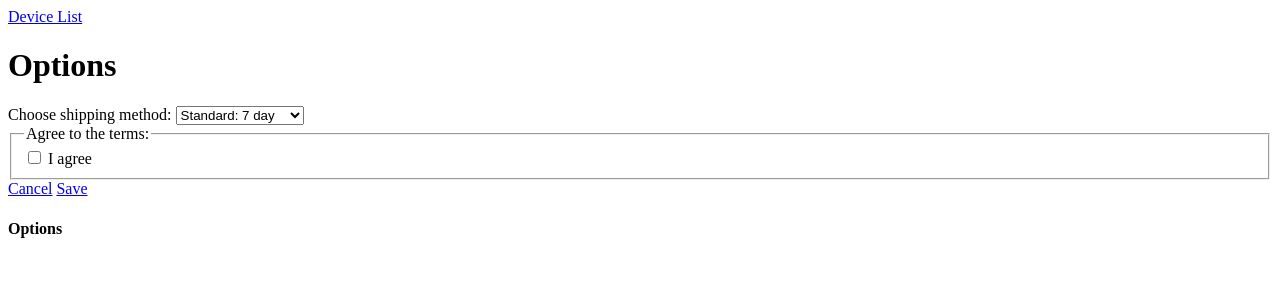
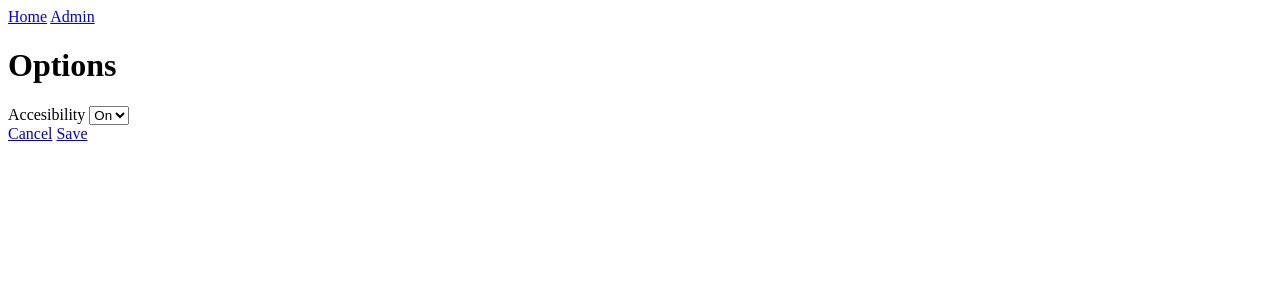
Before and after one commit to RyanBalfanz/sparkler, a Python web app: template src/sparkler/controller/templates/controller/options.html in a window 1280 px wide. Shown: the top 300 px of the page. Run offline with Jinja, Linux system fonts and the light colour scheme; the template is opened without the code that fills it, so the values that code supplies are empty.

Commit message:
Made some UI changes:
 - Removed footers
 - Updated headers
 - Changed navigation labels
 - Use short desc for device list list label
 - Removed filter bar
 - Still not sure what to do about options/settings/prefs

```diff
--- a/src/sparkler/controller/templates/controller/options.html
+++ b/src/sparkler/controller/templates/controller/options.html
@@ -1,25 +1,31 @@
 <div data-role="page" id="options">
 	<div data-role="header" data-theme="b">
-		<a href="#device_list" data-role="button" data-direction="reverse" data-icon="back">Device List</a>
+		<a href="#device_list" data-role="button" data-direction="reverse" data-icon="home">Home</a>
+		<a href="http://127.0.0.1:8000/admin/" rel="external" data-icon="gear" class="ui-btn-right">Admin</a>
 		<h1>Options</h1>
 	</div><!-- /header -->
 
 	<div data-role="content">
+		{# <div data-role="fieldcontain"> #}
+		{#  	<fieldset data-role="controlgroup"> #}
+		{# 		<legend>Admin Access</legend> #}
+		{# 		<input type="checkbox" name="checkbox-1" id="checkbox-1" class="custom" /> #}
+		{# 		<label for="checkbox-1">Enable Admin</label> #}
+		{#     </fieldset> #}
+		{# </div> #}
+		{# <div data-role="fieldcontain"> #}
+		{#  	<fieldset data-role="controlgroup"> #}
+		{# 		<legend>Filter Bar</legend> #}
+		{# 		<input type="checkbox" name="checkbox-1" id="checkbox-1" class="custom" /> #}
+		{# 		<label for="checkbox-1">Show</label> #}
+		{#     </fieldset> #}
+		{# </div> #}
 		<div data-role="fieldcontain">
-			<label for="select-choice-1" class="select">Choose shipping method:</label>
-			<select name="select-choice-1" id="select-choice-1">
-				<option value="standard">Standard: 7 day</option>
-				<option value="rush">Rush: 3 days</option>
-				<option value="express">Express: next day</option>
-				<option value="overnight">Overnight</option>
+			<label for="slider">Accesibility</label>
+			<select name="slider" id="slider" data-role="slider">
+				<option value="off">Off</option>
+				<option value="on" selected>On</option>
 			</select>
-		</div>
-		<div data-role="fieldcontain">
-		 	<fieldset data-role="controlgroup">
-				<legend>Agree to the terms:</legend>
-				<input type="checkbox" name="checkbox-1" id="checkbox-1" class="custom" />
-				<label for="checkbox-1">I agree</label>
-		    </fieldset>
 		</div>
 		<div data-inline="true">
 			<a href="#device_list" data-direction="reverse" data-role="button">Cancel</a>
@@ -27,7 +33,7 @@
 		</div>
 	</div><!-- /content -->
 
-	<div data-role="footer" data-theme="b">
-		<h4>Options</h4>
-	</div><!-- /footer -->
+	{# <div data-role="footer" data-theme="b"> #}
+	{# 	<h4>Options</h4> #}
+	{# </div><!-- /footer --> #}
 </div><!-- /page -->
```
Also changed, not shown: src/sparkler/controller/templates/controller/device_detail.html (+5 -5 lines), src/sparkler/controller/templates/controller/device_list.html (+7 -7 lines).
